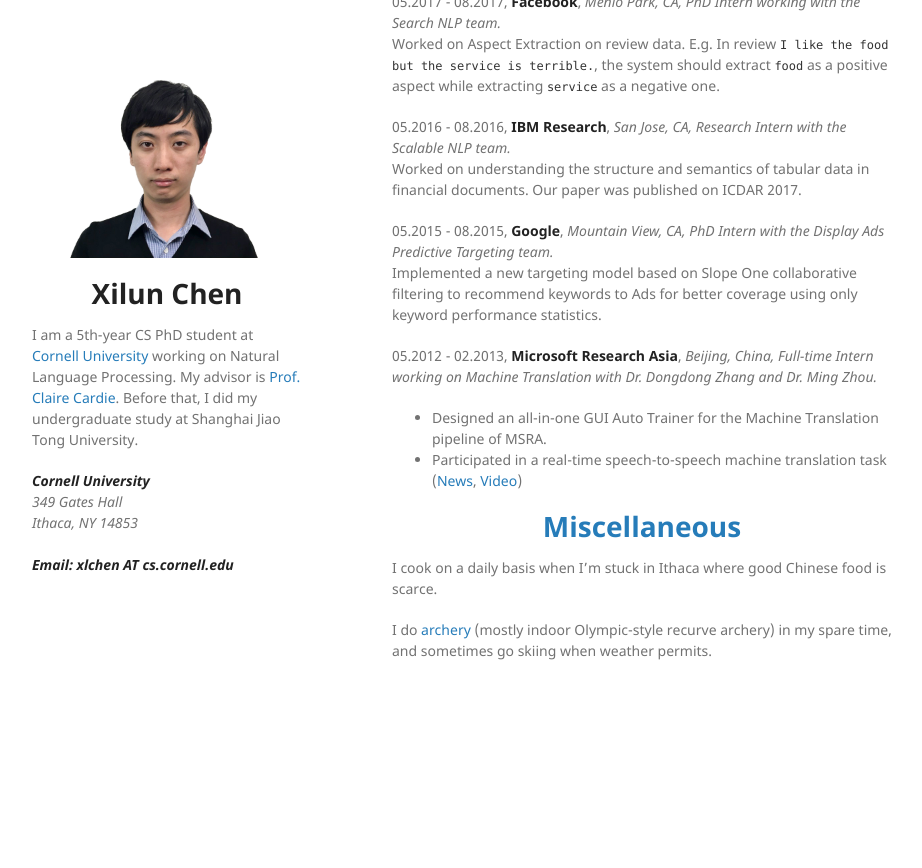
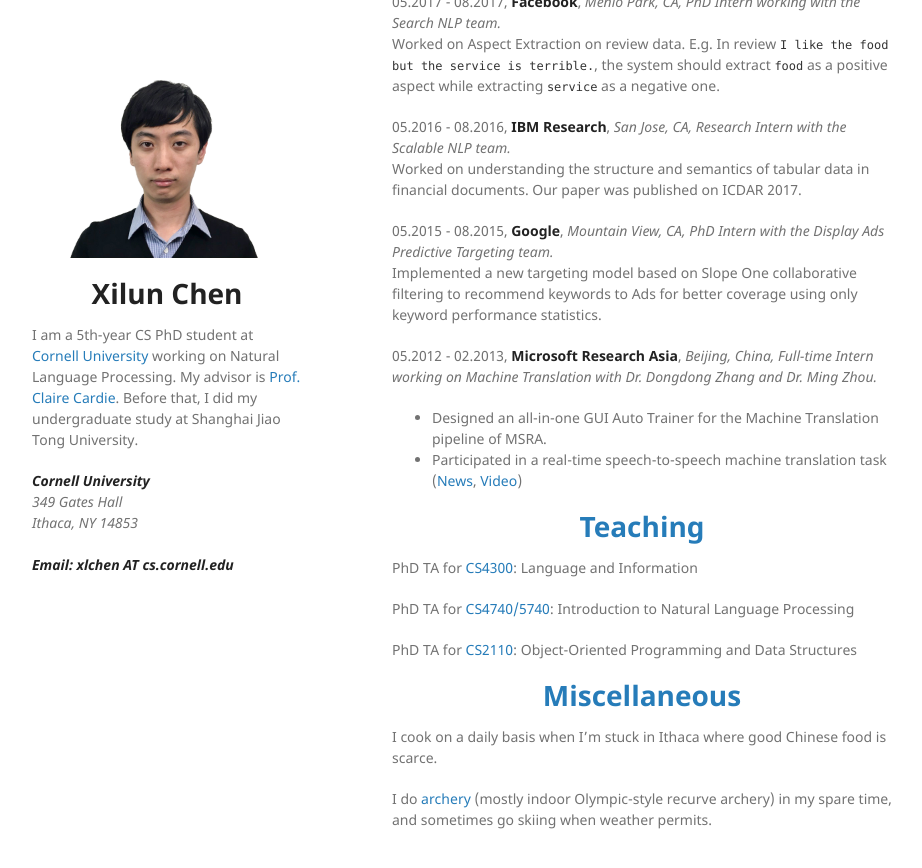
Before and after one commit to ccsasuke/ccsasuke.github.io, a Jekyll site: the page built from index.md, in a window 1280 px wide and 900 px high, scrolled down 1050 px. Shown: the top 868 px of the window, without its empty margins (178-1100 px from the left). Built offline with Jekyll 4.4.1, drawn with Linux system fonts in a browser that asks for light colours; our own code applies the rules of GitHub Pages for plain Markdown files; before the commit the page ends 1781 px from its top, so only the background shows below that.

Commit message:
add teaching info

```diff
--- a/index.md
+++ b/index.md
@@ -40,6 +40,14 @@ Implemented a new targeting model based on Slope One collaborative filtering to
 * Participated in a real-time speech-to-speech machine translation task ([News](http://www.bbc.co.uk/news/technology-20266427), [Video](https://www.youtube.com/watch?v=Nu-nlQqFCKg))
 
 
+# [Teaching](#teach)
+PhD TA for [CS4300](http://www.cs.cornell.edu/courses/cs4300/2017sp/): Language and Information
+
+PhD TA for [CS4740/5740](https://www.cs.cornell.edu/courses/cs4740/2015sp/): Introduction to Natural Language Processing
+
+PhD TA for [CS2110](https://www.cs.cornell.edu/courses/cs2110/2014fa): Object-Oriented Programming and Data Structures
+
+
 # [Miscellaneous](#misc)
 I cook on a daily basis when I'm stuck in Ithaca where good Chinese food is scarce.
 
```
Also changed, not shown: 1 other file.
